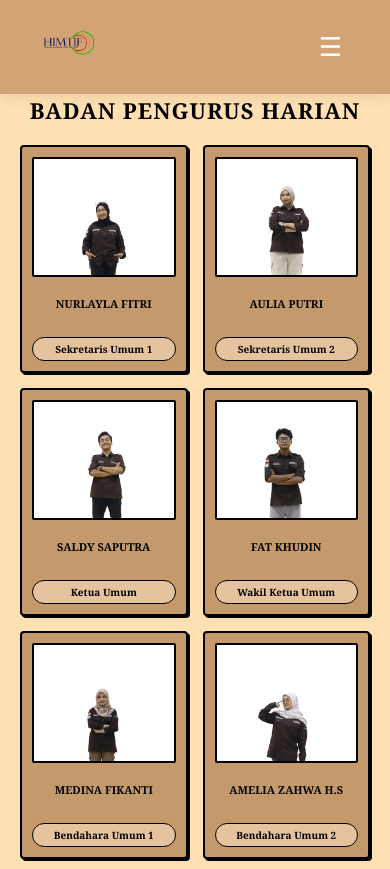
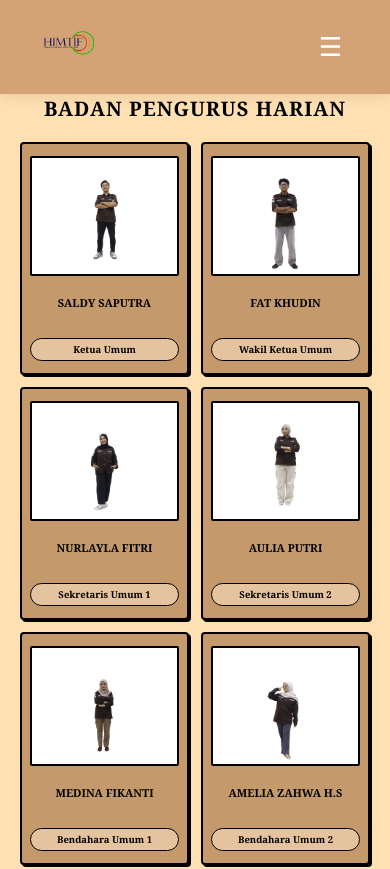
Before and after one commit to Jiwa2/Himtifunpam, a React (Vite) app: page /struktur in a window 390 px wide. Shown: the top 869 px of the page. Built offline with nearby package versions, Linux system fonts and the light colour scheme.

Commit message:
update fitur dan styling css

```diff
--- a/src/pages/Struktur.jsx
+++ b/src/pages/Struktur.jsx
@@ -40,12 +40,11 @@ export default function Struktur() {
         <h2 className="judul">BADAN PENGURUS HARIAN</h2>
 
         <div className="bph-grid">
-          <Card nama="Nurlayla Fitri" jabatan="Sekretaris Umum 1" foto="/images/himtif/Nurlayla fitri.png" />
-          <Card nama="Aulia Putri" jabatan="Sekretaris Umum 2" foto="/images/himtif/Aulia Putri .png" />
-
           <Card nama="Saldy Saputra" jabatan="Ketua Umum" foto="/images/Saldy Saputra .png" />
           <Card nama="Fat Khudin" jabatan="Wakil Ketua Umum" foto="/images/himtif/Fat khudin.png" />
 
+          <Card nama="Nurlayla Fitri" jabatan="Sekretaris Umum 1" foto="/images/himtif/Nurlayla fitri.png" />
+          <Card nama="Aulia Putri" jabatan="Sekretaris Umum 2" foto="/images/himtif/Aulia Putri .png" />
 
           <Card nama="Medina Fikanti" jabatan="Bendahara Umum 1" foto="/images/himtif/Medina Fikanti.png" />
           <Card nama="Amelia Zahwa H.S" jabatan="Bendahara Umum 2" foto="/images/himtif/Amelia Zahwa Habilla Syifa.png" />
--- a/src/pages/department.css
+++ b/src/pages/department.css
@@ -60,6 +60,7 @@
   max-width: 900px;
   margin: 0 auto;
   padding: 140px 20px 60px 20px;
+  animation: fadeInUp 0.6s ease-out both;
 }
 
 .department-header-text {
@@ -301,3 +302,14 @@
   color: white;
   cursor: pointer;
 }
+
+@keyframes fadeInUp {
+  from {
+    opacity: 0;
+    transform: translateY(20px);
+  }
+  to {
+    opacity: 1;
+    transform: translateY(0);
+  }
+}
--- a/src/pages/formpemira.css
+++ b/src/pages/formpemira.css
@@ -1,3 +1,9 @@
+* {
+  box-sizing: border-box;
+  margin: 0;
+  padding: 0;
+}
+
 .formpemira-wrapper {
   min-height: 100vh;
   background: #e6c79c;
@@ -77,6 +83,7 @@
   padding: 35px;
   border-radius: 12px;
   box-shadow: 0 10px 25px rgba(0,0,0,0.15);
+  animation: fadeInUp 0.6s ease-out both;
 }
 
 .formpemira-header {
@@ -129,6 +136,12 @@
   color: white;
   outline: none;
   font-size: 15px;
+  transition: all 0.3s ease;
+}
+
+.input-group input:focus {
+  background: #b37d4a;
+  box-shadow: 0 0 0 3px rgba(92, 70, 51, 0.2);
 }
 
 .input-group input::placeholder {
@@ -155,11 +168,26 @@
   padding: 20px;
   background: rgba(255,255,255,0.08);
   cursor: pointer;
-  transition: 0.3s;
+  transition: all 0.3s cubic-bezier(0.4, 0, 0.2, 1);
 }
 
 .paslon-card:hover {
   transform: translateY(-5px);
+  background: rgba(255, 255, 255, 0.2);
+  border-color: #a87b54;
+}
+
+/* --- TRICK UTAMA: STYLE VISUAL KETIKA PASLON DIPILIH --- */
+.paslon-card:has(input:checked) {
+  background: rgba(255, 255, 255, 0.25);
+  border: 3px solid #ffffff;
+  box-shadow: 0 12px 25px rgba(0,0,0,0.25);
+  transform: translateY(-5px) scale(1.02);
+}
+
+.paslon-card:has(input:checked) .calon {
+  background: #b37d4a;
+  transition: background 0.3s ease;
 }
 
 .paslon-header {
@@ -209,6 +237,10 @@
   transform: scale(1.02);
 }
 
+.submit-btn:active {
+  transform: scale(0.98);
+}
+
 @media (max-width: 768px) {
   .formpemira-card {
     padding: 22px;
@@ -227,10 +259,22 @@
   }
 
   .paslon-form-content {
-    flex-direction: column;
+    flex-direction: row;
+    gap: 10px;
   }
 
   .sidebar {
     width: 220px;
   }
 }
+
+@keyframes fadeInUp {
+  from {
+    opacity: 0;
+    transform: translateY(20px);
+  }
+  to {
+    opacity: 1;
+    transform: translateY(0);
+  }
+}
--- a/src/pages/formpemira.jsx
+++ b/src/pages/formpemira.jsx
@@ -4,6 +4,35 @@ import "./formpemira.css";
 
 export default function Formpemira() {
   const [open, setOpen] = useState(false);
+  const [formData, setFormData] = useState({
+    nama: "",
+    nim: "",
+    kelas: "",
+    paslon: ""
+  });
+
+  const handleChange = (e) => {
+    setFormData({
+      ...formData,
+      [e.target.name]: e.target.value
+    });
+  };
+
+  const handleSubmit = (e) => {
+    e.preventDefault();
+    if (!formData.nama || !formData.nim || !formData.kelas) {
+      alert("Silakan lengkapi data diri Anda terlebih dahulu!");
+      return;
+    }
+    if (!formData.paslon) {
+      alert("Silakan pilih salah satu pasangan calon (Paslon)!");
+      return;
+    }
+
+    // Tampilkan data pilihan di console atau integrasikan dengan API backend
+    console.log("Data Pemilih & Pilihan:", formData);
+    alert(`Terima kasih ${formData.nama}, pilihan Anda berhasil dikirim!`);
+  };
 
   return (
     <div className="formpemira-wrapper">
@@ -79,11 +108,14 @@ export default function Formpemira() {
             Silakan isi data diri dan pilih pasangan calon.
           </p>
 
-          <form className="form">
+          <form className="form" onSubmit={handleSubmit}>
             <div className="input-group">
               <label>Nama</label>
               <input
                 type="text"
+                name="nama"
+                value={formData.nama}
+                onChange={handleChange}
                 placeholder="Masukkan nama"
               />
             </div>
@@ -92,6 +124,9 @@ export default function Formpemira() {
               <label>NIM</label>
               <input
                 type="text"
+                name="nim"
+                value={formData.nim}
+                onChange={handleChange}
                 placeholder="Masukkan NIM"
               />
             </div>
@@ -100,6 +135,9 @@ export default function Formpemira() {
               <label>Kelas</label>
               <input
                 type="text"
+                name="kelas"
+                value={formData.kelas}
+                onChange={handleChange}
                 placeholder="Masukkan kelas"
               />
             </div>
@@ -114,6 +152,8 @@ export default function Formpemira() {
                   type="radio"
                   name="paslon"
                   value="1"
+                  checked={formData.paslon === "1"}
+                  onChange={handleChange}
                   hidden
                 />
                 <div className="paslon-header">
@@ -144,6 +184,8 @@ export default function Formpemira() {
                   type="radio"
                   name="paslon"
                   value="2"
+                  checked={formData.paslon === "2"}
+                  onChange={handleChange}
                   hidden
                 />
                 <div className="paslon-header">
--- a/src/pages/galeri.css
+++ b/src/pages/galeri.css
@@ -65,6 +65,7 @@ body, html {
     width: 100%;
     max-width: 100vw;
     overflow-x: hidden;
+    animation: fadeInUp 0.6s ease-out both;
 }
 
 .galeri-header {
@@ -383,3 +384,14 @@ body, html {
     text-align: center;
     color: #444;
 }
+
+@keyframes fadeInUp {
+    from {
+        opacity: 0;
+        transform: translateY(20px);
+    }
+    to {
+        opacity: 1;
+        transform: translateY(0);
+    }
+}
--- a/src/pages/pemira.css
+++ b/src/pages/pemira.css
@@ -1,3 +1,9 @@
+* {
+  box-sizing: border-box;
+  margin: 0;
+  padding: 0;
+}
+
 .pemira-wrapper {
   min-height: 100vh;
   background: #e6c79c;
@@ -11,8 +17,8 @@
   padding: 30px;
   border-radius: 8px;
   box-shadow: 0 10px 25px rgba(0, 0, 0, 0.15);
+  animation: fadeInUp 0.6s ease-out both;
 }
-
 
 .pemira-navbar {
   display: flex;
@@ -106,6 +112,7 @@
 
 .visi-misi {
   flex: 1;
+  width: 100%;
 }
 
 .box {
@@ -185,13 +192,26 @@
 @media (max-width: 768px) {
   .paslon-content {
     flex-direction: column;
+    align-items: center;
   }
 
   .paslon-content.reverse {
     flex-direction: column;
+    align-items: center;
   }
 
   .paslon-title.right {
     text-align: left;
   }
 }
+
+@keyframes fadeInUp {
+  from {
+    opacity: 0;
+    transform: translateY(20px);
+  }
+  to {
+    opacity: 1;
+    transform: translateY(0);
+  }
+}
--- a/src/pages/struktur.css
+++ b/src/pages/struktur.css
@@ -92,11 +92,11 @@
 .card-struktur .foto {
   width: 100%;
   aspect-ratio: 1 / 1;
-  object-fit: cover;
-  object-position: center top;
-  background-color: #D9D9D9;
+  object-fit: contain;
+  background-color: #ffffff;
   border: 2px solid #000000;
   border-radius: 2px;
+  padding: 6px;
 }
 
 .card-struktur h4 {
@@ -129,13 +129,36 @@
 }
 
 .bph-grid {
-  display: grid;
-  grid-template-columns: repeat(6, minmax(0, 1fr));
+  display: flex;
+  flex-wrap: wrap;
+  justify-content: center;
   gap: 20px;
   width: 100%;
-  max-width: 1200px;
-  margin-bottom: 30px;
-  justify-content: center;
+  max-width: 900px;
+  margin: 0 auto 30px auto;
+}
+
+.bph-grid .card-struktur:nth-child(1),
+.bph-grid .card-struktur:nth-child(2) {
+  flex: 0 1 calc(50% - 20px);
+  max-width: 210px;
+  order: 1;
+}
+
+.bph-grid .card-struktur:nth-child(3),
+.bph-grid .card-struktur:nth-child(4),
+.bph-grid .card-struktur:nth-child(5),
+.bph-grid .card-struktur:nth-child(6) {
+  flex: 0 1 calc(25% - 20px);
+  max-width: 180px;
+  order: 2;
+}
+
+.bph-grid::after {
+  content: "";
+  flex-basis: 100%;
+  height: 0;
+  order: 1;
 }
 
 .pengurus-grid {
@@ -203,9 +226,6 @@
 }
 
 @media (max-width: 1024px) {
-  .bph-grid {
-    grid-template-columns: repeat(3, minmax(0, 1fr));
-  }
   .grid {
     grid-template-columns: repeat(4, minmax(0, 1fr));
   }
@@ -213,35 +233,50 @@
 
 @media (max-width: 768px) {
   .container {
-    padding: 20px 15px;
+    padding: 20px 12px;
   }
 
   .judul {
-    font-size: 22px;
+    font-size: 20px;
     margin: 35px 0 20px 0;
   }
 
   .subjudul {
-    font-size: 15px;
+    font-size: 14px;
     margin: 25px 0 15px 0;
   }
 
   .bph-grid {
-    grid-template-columns: repeat(2, minmax(0, 1fr));
-    gap: 15px;
+    display: grid;
+    grid-template-columns: repeat(auto-fit, minmax(145px, 1fr));
+    gap: 12px;
+    max-width: 100%;
   }
 
-  .bph-grid .card-struktur:nth-child(1) { order: 1; }
-  .bph-grid .card-struktur:nth-child(2) { order: 2; }
-  .bph-grid .card-struktur:nth-child(3) { order: 3; }
-  .bph-grid .card-struktur:nth-child(4) { order: 4; }
-  .bph-grid .card-struktur:nth-child(5) { order: 5; }
-  .bph-grid .card-struktur:nth-child(6) { order: 6; }
+  .bph-grid::after {
+    display: none;
+  }
+
+  .bph-grid .card-struktur:nth-child(1),
+  .bph-grid .card-struktur:nth-child(2) {
+    grid-column: span 1;
+    max-width: 100%;
+    order: unset;
+  }
+
+  .bph-grid .card-struktur:nth-child(3),
+  .bph-grid .card-struktur:nth-child(4),
+  .bph-grid .card-struktur:nth-child(5),
+  .bph-grid .card-struktur:nth-child(6) {
+    grid-column: span 1;
+    max-width: 100%;
+    order: unset;
+  }
 
   .pengurus-row {
     display: grid;
-    grid-template-columns: repeat(2, minmax(0, 1fr));
-    gap: 15px;
+    grid-template-columns: repeat(auto-fit, minmax(145px, 1fr));
+    gap: 12px;
   }
 
   .pengurus-row .card-struktur {
@@ -249,22 +284,42 @@
   }
 
   .grid {
-    grid-template-columns: repeat(2, minmax(0, 1fr));
-    gap: 15px;
+    grid-template-columns: repeat(auto-fit, minmax(145px, 1fr));
+    gap: 12px;
   }
 
   .card-struktur {
-    padding: 10px;
+    padding: 12px 8px;
     gap: 8px;
+  }
+
+  .card-struktur .foto {
+    aspect-ratio: 1 / 1;
+    padding: 4px;
   }
 
   .card-struktur h4 {
     font-size: 11px;
-    height: 30px;
+    height: 32px;
   }
 
   .card-struktur p {
-    font-size: 10px;
-    padding: 4px 6px;
+    font-size: 9.5px;
+    padding: 4px 4px;
   }
 }
+
+@keyframes fadeInUp {
+  from {
+    opacity: 0;
+    transform: translateY(20px);
+  }
+  to {
+    opacity: 1;
+    transform: translateY(0);
+  }
+}
+
+.container {
+  animation: fadeInUp 0.6s ease-out both;
+}
```
